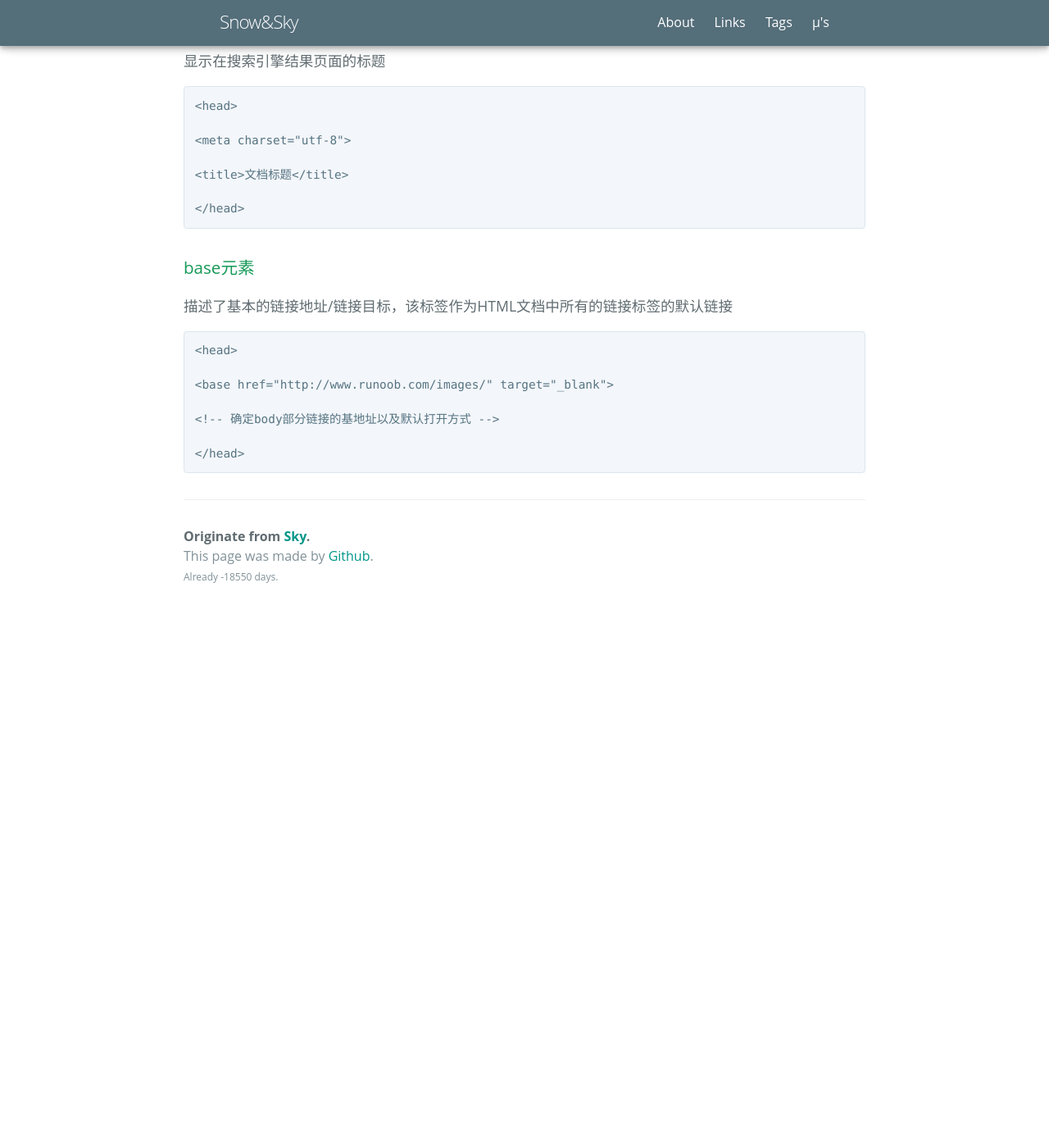
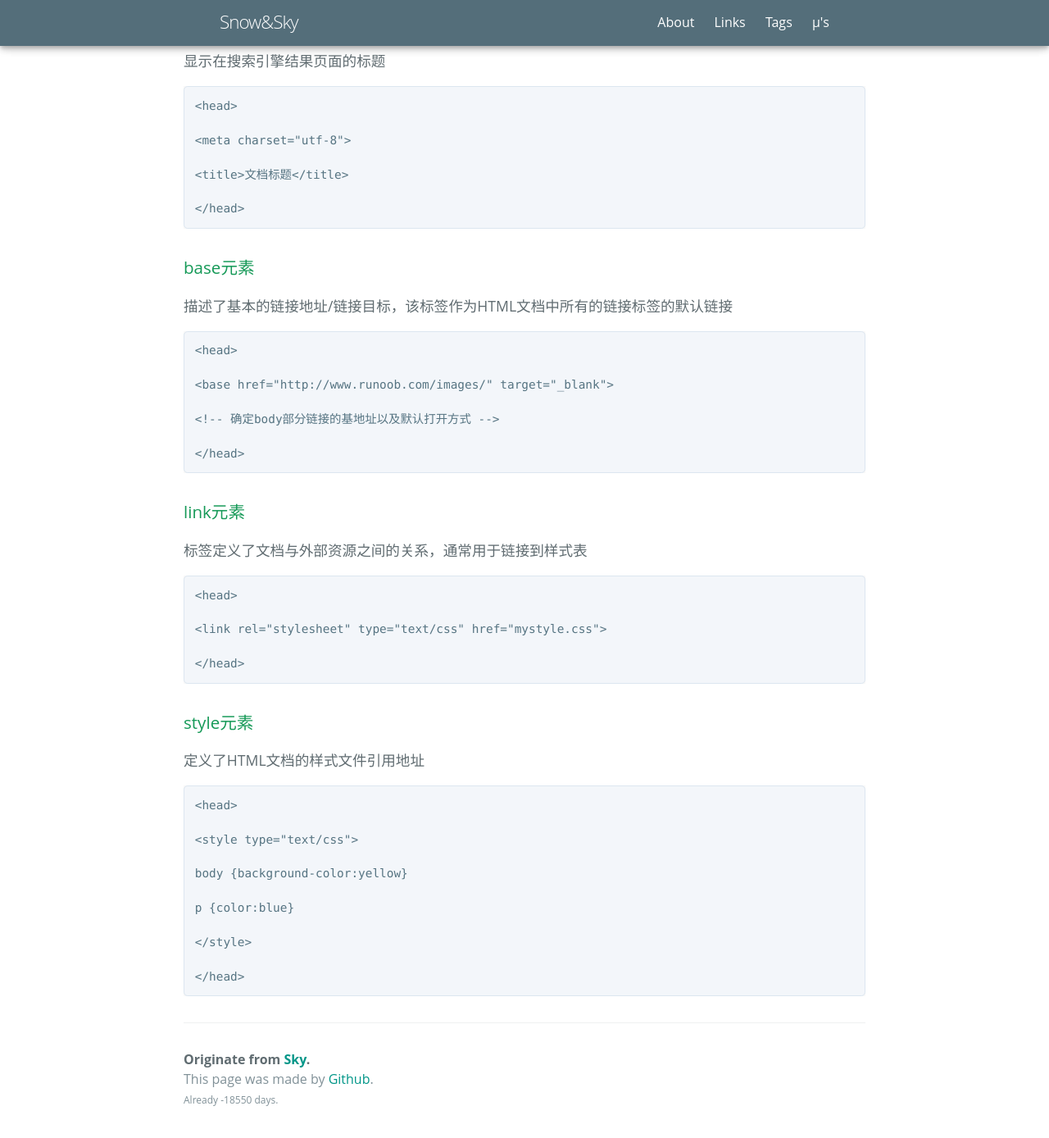
Before and after one commit to NishikinoSky/NishikinoSky.github.io, a Jekyll site: the page built from _posts/2021-5-5-HTML.md, in a window 1280 px wide and 1400 px high, scrolled down 4814 px. Shown: the top 1388 px of the window at 82% size. Built offline with Jekyll 4.4.1, drawn with Linux system fonts in a browser that asks for light colours; some web fonts are replaced; before the commit the page ends 5576 px from its top, so only the background shows below that.

Commit message:
Update 2021-5-5-HTML.md

```diff
--- a/_posts/2021-5-5-HTML.md
+++ b/_posts/2021-5-5-HTML.md
@@ -146,3 +146,29 @@ rel="noopener noreferrer"的作用在于阻止钓鱼佬获取有关链接源和
     <!-- 确定body部分链接的基地址以及默认打开方式 -->
 
     </head>
+
+### link元素
+
+标签定义了文档与外部资源之间的关系，通常用于链接到样式表
+
+    <head>
+
+    <link rel="stylesheet" type="text/css" href="mystyle.css">
+
+    </head>
+
+### style元素
+
+定义了HTML文档的样式文件引用地址
+
+    <head>
+
+    <style type="text/css">
+
+    body {background-color:yellow}
+
+    p {color:blue}
+
+    </style>
+
+    </head>
```
